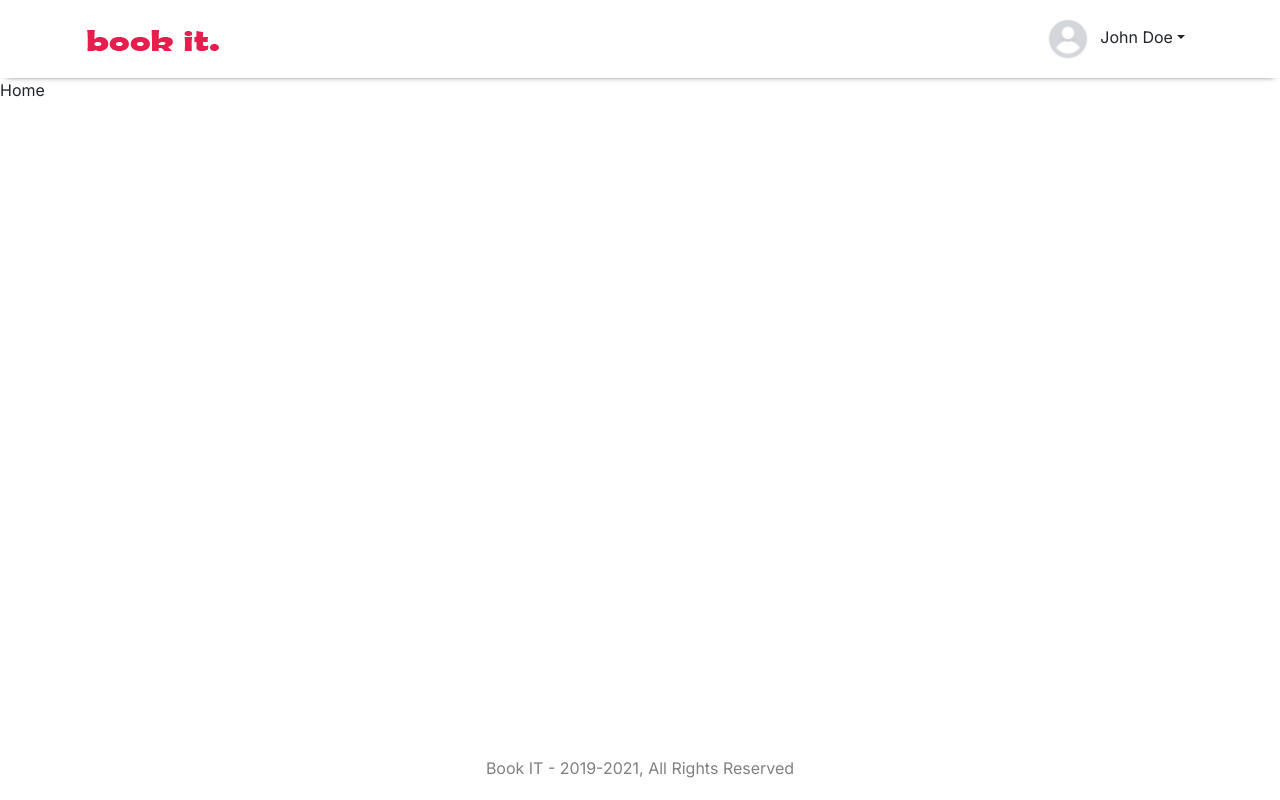
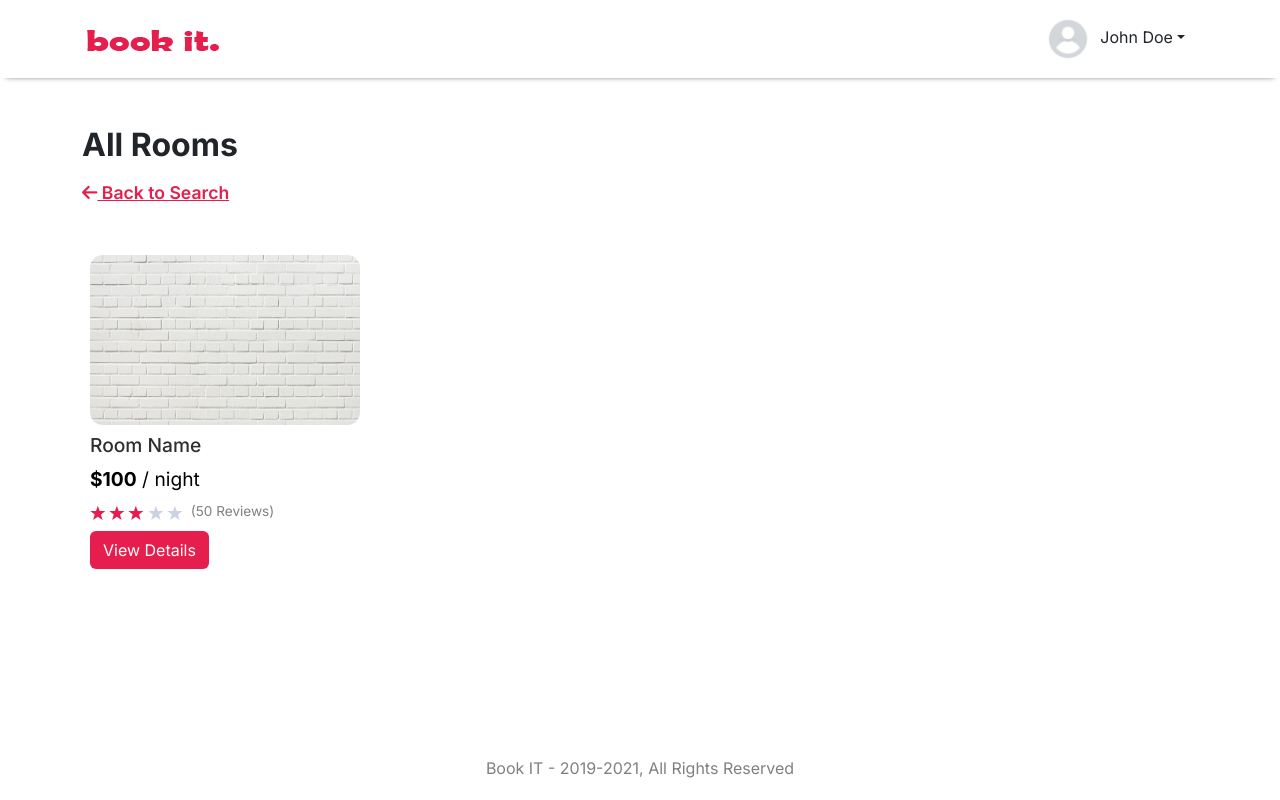
Before and after one commit to yash-purkar/book-it, a Next.js app: page / in a window 1280 px wide. Built offline with nearby package versions, Linux system fonts and the light colour scheme.

Commit message:
style(book-it/frontend): Styled Home page and Single Room page

```diff
--- a/app/page.tsx
+++ b/app/page.tsx
@@ -1,7 +1,10 @@
+import { Home } from '@/components/layout/home/Home'
 import Image from 'next/image'
 
-export default function Home() {
+export default function HomePage() {
   return (
-    <div>Home</div>
+    <>
+    <Home/>
+    </>
   )
 }
--- /dev/null
+++ b/components/layout/home/Home.tsx
@@ -0,0 +1,22 @@
+"use client";
+import React from "react";
+import styles from "./home.module.css";
+import { SingleRoom } from "@/components/room/singleRoom/SingleRoom";
+
+export const Home = () => {
+  return (
+    <div>
+      <section id="rooms" className="container mt-5">
+        <h2 className={`mb-3 ml-2 ${styles["stays-heading"]}`}>All Rooms</h2>
+        <a href="/search" className={`ml-2 ${styles["back-to-search"]}`}>
+          <i className="fa fa-arrow-left"></i> Back to Search
+        </a>
+        <div className="row mt-4">
+          <div className="col-sm-12 col-md-6 col-lg-3 my-3 d-flex">
+            <SingleRoom />
+          </div>
+        </div>
+      </section>
+    </div>
+  );
+};
--- /dev/null
+++ b/components/layout/home/home.module.css
@@ -0,0 +1,13 @@
+.stays-heading {
+  font-weight: 700;
+}
+
+.back-to-search {
+  font-size: 1.1rem;
+  color: #e61e4d;
+  font-weight: 600;
+}
+
+.back-to-search:hover {
+  color: #e61e4d;
+}
--- /dev/null
+++ b/components/room/singleRoom/SingleRoom.tsx
@@ -0,0 +1,48 @@
+"use client"
+import React from 'react'
+import styles from './singleRoom.module.css'
+
+import StarRatings from "react-star-ratings";
+export const SingleRoom = () => {
+  return (
+    <div className={`${styles.card} p-2 w-100`}>
+              <img
+                className={`${styles["card-img-top"]} mx-auto`}
+                src="images/default_room_image.jpg"
+                alt=""
+                height="170"
+                width="270"
+              />
+              <div className={`${styles["card-body"]} d-flex flex-column`}>
+                <h5 className={`${styles["card-title"]}`}>
+                  <a href="/rooms/roomId">Room Name</a>
+                </h5>
+                <div className="mt-auto">
+                  <p className={`${styles["card-text"]} mb-1`}>
+                    <b>$100</b> / night
+                  </p>
+                </div>
+                <div>
+                  <div className="mb-2">
+                    <StarRatings
+                      rating={3}
+                      starRatedColor="#e61e4d"
+                      numberOfStars={5}
+                      name="rating"
+                      starDimension={'1rem'}
+                      starSpacing={'0.1rem'}
+                    />
+                    <span className={`${styles["no-of-reviews"]}`}>
+                      (50 Reviews)
+                    </span>
+                  </div>
+                  <a
+                    className={`btn ${styles["view-btn"]}  w-100" href="/rooms/roomId`}
+                  >
+                    View Details
+                  </a>
+                </div>
+              </div>
+            </div>
+  )
+}
--- /dev/null
+++ b/components/room/singleRoom/singleRoom.module.css
@@ -0,0 +1,52 @@
+.card {
+  height: 100%;
+  border: 0px;
+}
+
+.card-title a {
+  color: #2e2e2e;
+  text-decoration: none;
+  font-size: 1.2rem;
+}
+
+.card-title a:hover {
+  color: #e61e4d;
+  text-decoration: none;
+}
+
+.card-body {
+  padding-left: 0;
+  padding-right: 0;
+}
+
+.card-text {
+  font-size: 1.2rem;
+  color: black;
+}
+
+.card-body .view-btn {
+  background-color: #e61e4d;
+  color: white;
+  text-decoration: none;
+}
+
+.card-body .view-btn:hover {
+  background-color: #e61e4d;
+  color: white;
+}
+
+.card-img-top {
+  margin-bottom: 0.5rem;
+  border-radius: 0.8rem;
+}
+
+.ratings {
+  font-size: 1.2rem;
+  color: #e61e4d;
+}
+
+.no-of-reviews {
+  font-size: 0.85rem;
+  color: grey;
+  margin-left: 0.5rem;
+}
--- /dev/null
+++ b/index.d.ts
@@ -0,0 +1 @@
+declare module "react-star-ratings"
--- a/package.json
+++ b/package.json
@@ -13,7 +13,8 @@
     "bootstrap": "^5.3.2",
     "next": "14.0.4",
     "react": "^18",
-    "react-dom": "^18"
+    "react-dom": "^18",
+    "react-star-ratings": "^2.3.0"
   },
   "devDependencies": {
     "@types/node": "^20",
```
Also changed, not shown: 1 other file (tests, documents, lock files or other folders).
